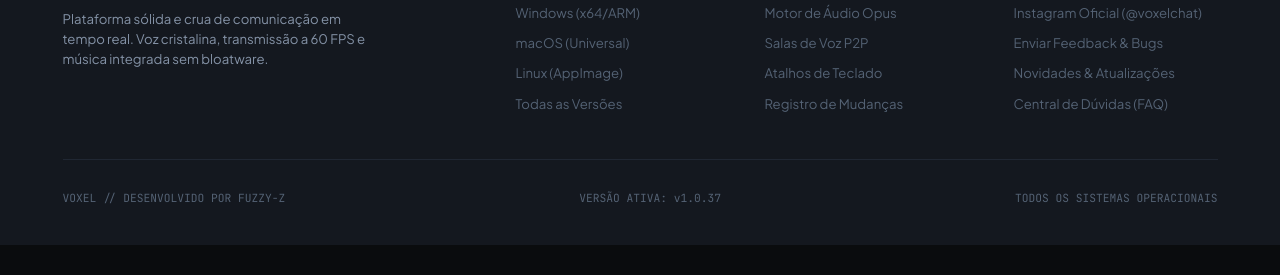
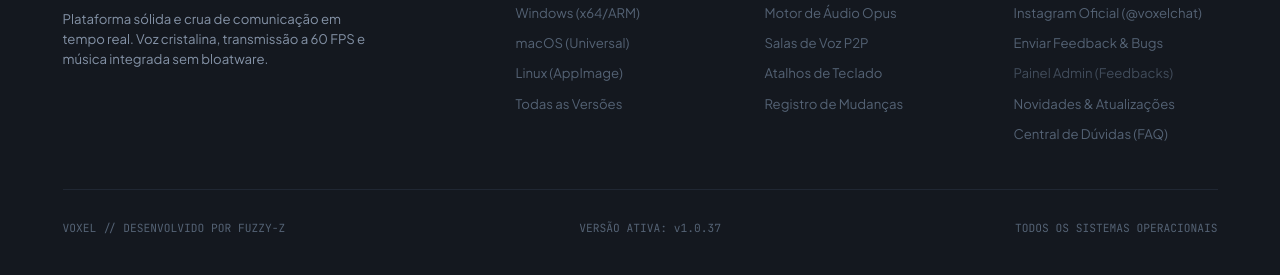
Before and after one commit to Fuzzy-Z/voxel-download-page, a website: page index.html in a window 1280 px wide. Shown: the part 6356-6631 px from the top of the page. Before the commit the page ends 6601 px from the top, so only its background shows below. Drawn offline with Linux system fonts and the light colour scheme.

Commit message:
feat(footer): add direct admin link to footers

```diff
--- a/index.html
+++ b/index.html
@@ -868,6 +868,7 @@
           <ul class="footer-col-links">
             <li><a href="https://instagram.com/voxelchat" target="_blank" rel="noopener noreferrer">Instagram Oficial (@voxelchat)</a></li>
             <li><a href="/obrigado">Enviar Feedback & Bugs</a></li>
+            <li><a href="/admin" style="opacity: 0.7;">Painel Admin (Feedbacks)</a></li>
             <li><a href="#changelog">Novidades & Atualizações</a></li>
             <li><a href="#faq">Central de Dúvidas (FAQ)</a></li>
           </ul>
```
Also changed, not shown: obrigado.html (+1 -0 lines).
